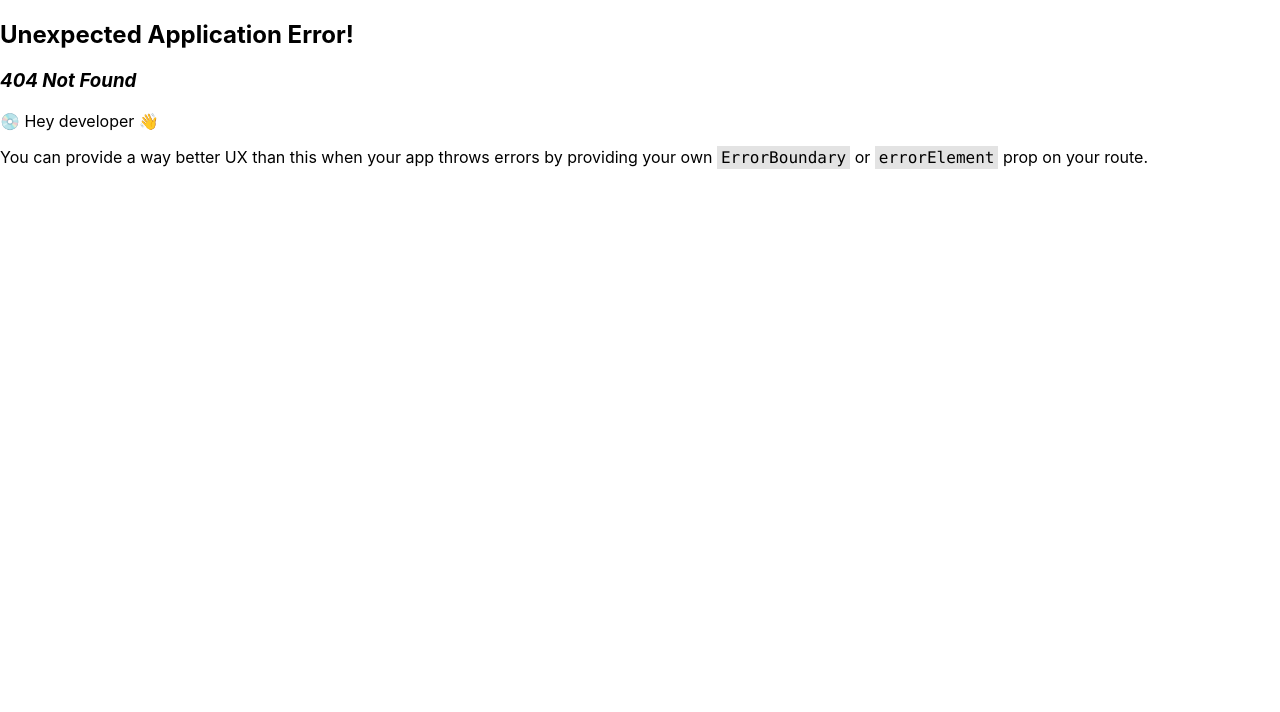
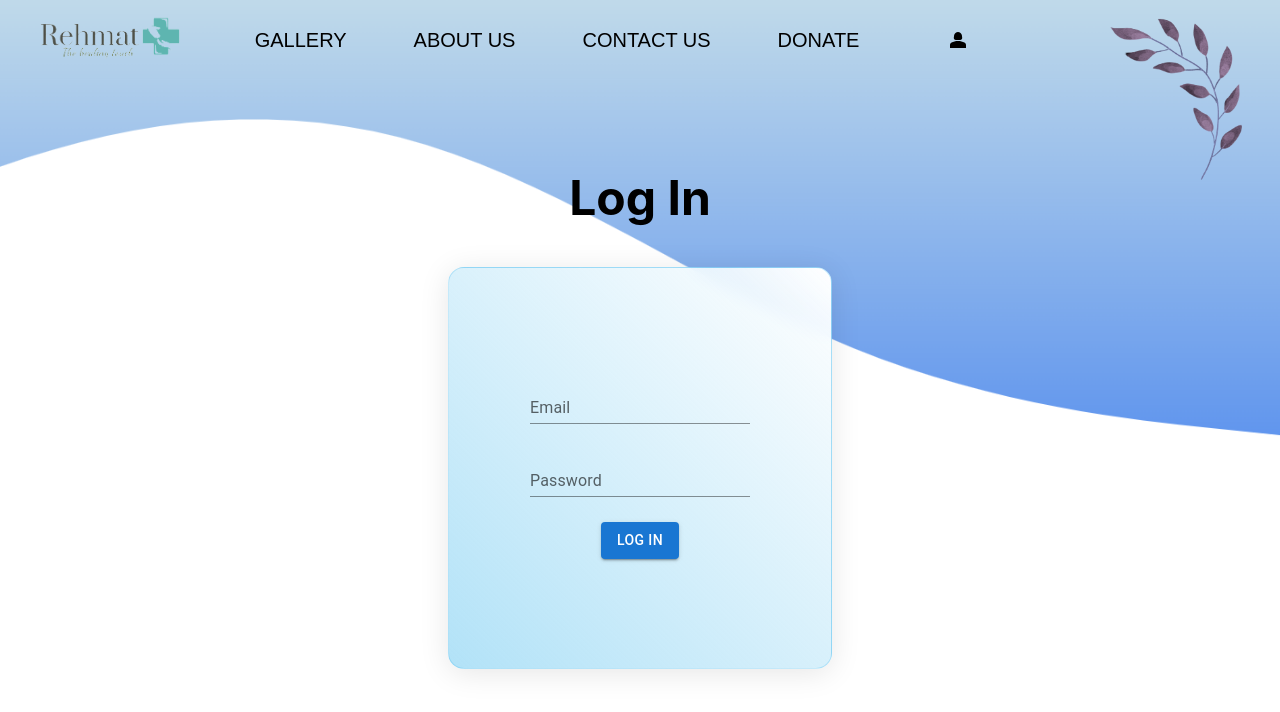
Before and after one commit to Aitchessbee/Rehmat, a React (Create React App) app in the folder client/: page /login in a window 1280 px wide. Before the commit this address had no page. Shown: the top 712 px of the page. Built offline with nearby package versions, Linux system fonts and the light colour scheme; the HTML template or start-up script is replaced by a standard one.

Commit message:
login commit
login page awesome wala

```diff
--- a/client/src/App.js
+++ b/client/src/App.js
@@ -3,6 +3,7 @@ import Home from "./pages/Home/Home";
 import RefSignup from "./pages/Signup/RefSignup";
 import Root from "./pages/Root/Root";
 import DocSignup from "./pages/Signup/DocSignup";
+import Login from "./pages/Login/Login";
 const router = createBrowserRouter([
   {
     path: "/",
@@ -20,6 +21,10 @@ const router = createBrowserRouter([
         path: "/docsignup",
         element: <DocSignup />,
       },
+      {
+        path: "/login",
+        element: <Login />,
+      },
     ],
   },
 ]);
--- /dev/null
+++ b/client/src/pages/Login/Login.js
@@ -0,0 +1,39 @@
+import React from "react";
+import TextField from "@mui/material/TextField";
+import { Button } from "@mui/material";
+import Styles from "./Style/Login.module.css";
+import wave from "./image/wave.png";
+
+const Login = () => {
+  return (
+    <>
+      <div>
+        <img className={Styles.bgimg} src={wave} alt="wave png image"></img>
+      </div>
+      <div className={Styles.loginCard}>
+        <h2>Log In</h2>
+        <div className={Styles.textfield}>
+          <TextField
+            className={Styles.field}
+            id="standard-basic"
+            label="Email"
+            variant="standard"
+          />
+          <TextField
+            className={Styles.field}
+            id="standard-password-input"
+            label="Password"
+            type="password"
+            autoComplete="current-password"
+            variant="standard"
+          />
+          <Button variant="contained" href="#contained-buttons">
+            Log In
+          </Button>
+        </div>
+      </div>
+    </>
+  );
+};
+
+export default Login;
--- /dev/null
+++ b/client/src/pages/Login/Style/Login.module.css
@@ -0,0 +1,31 @@
+.bgimg{
+    width: -webkit-fill-available;
+    display: inline;
+}
+.loginCard{
+    text-align: center;
+    position: fixed;
+    top: 16%;
+    left: 35%;
+    /* display: flex;
+    flex-direction: column;
+    align-items: center;
+    justify-content: center; */
+    font-size: 2em;
+    width: 30vw;
+}
+.textfield{
+    display: flex;
+    flex-direction: column;
+    align-items: center;
+    justify-content: center;
+    gap: 25px;
+    /* From https://css.glass */
+    background: linear-gradient(45deg, rgba(71, 186, 237, 0.42), #ffffff);
+    border-radius: 16px;
+    box-shadow: 0 4px 30px rgba(0, 0, 0, 0.1);
+    backdrop-filter: blur(8px);
+    -webkit-backdrop-filter: blur(8px);
+    border: 1px solid rgba(71, 186, 237, 0.3);
+    height: 50vh;
+}
--- a/client/src/pages/Navbar/Styles/navbar.module.css
+++ b/client/src/pages/Navbar/Styles/navbar.module.css
@@ -29,4 +29,7 @@ a {
     top: 10%;
     right: 3%;
     height: 23vh;
+    mix-blend-mode: difference;
+    color: #272e5e;
+    filter: invert(1);
 }
```
Also changed, not shown: client/src/pages/Login/image/wave.png (added).
